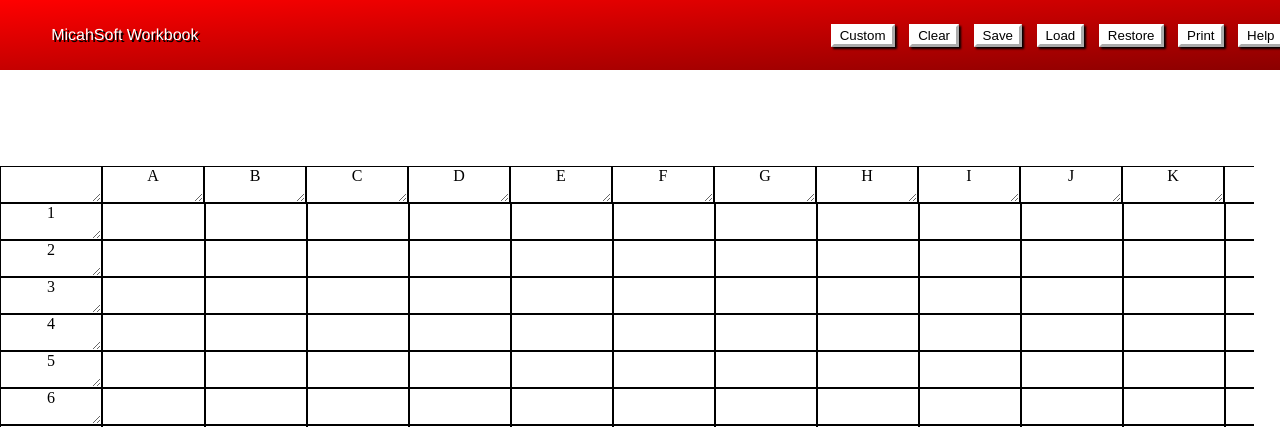
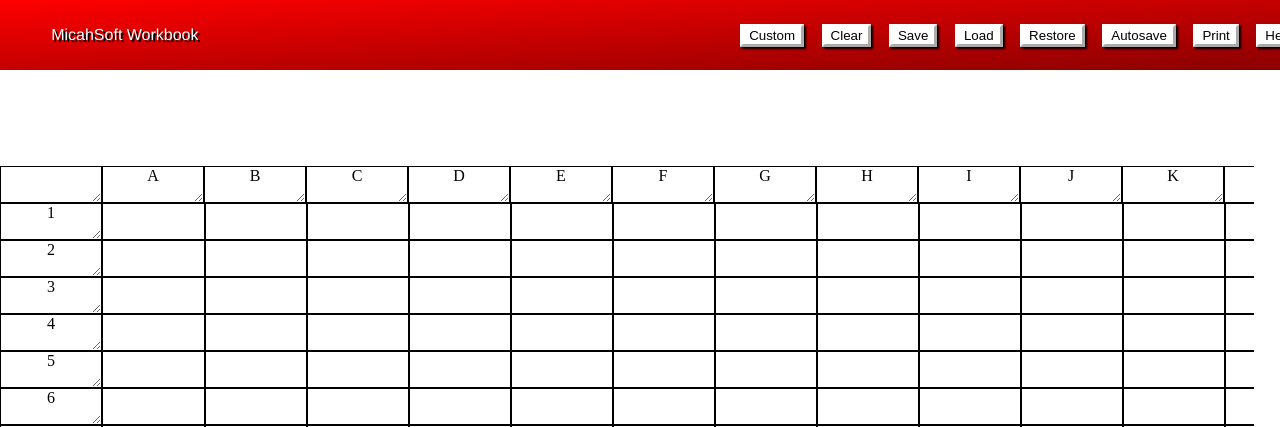
Before and after one commit to MGray2/MS_spreadsheet, a Django app: page /1/1 in a window 1280 px wide. Shown: the top 427 px of the page. Run offline with Django 4.2, Linux system fonts and the light colour scheme; some libraries are stand-ins or nearby versions.

Commit message:
Added new Autosave Feature

```diff
--- a/app/static/main2.js
+++ b/app/static/main2.js
@@ -14,6 +14,7 @@ const restoreButton = document.querySelector("#restoreButton");
 const printButton = document.querySelector("#printButton");
 const customButton = document.querySelector("#customButton");
 const customBar = document.querySelector(".customBar");
+const autoSave = document.querySelector("#autoSave");
 
 const customStart = document.querySelectorAll(".customStart"); // 2
 const customEnd = document.querySelectorAll(".customEnd"); // 2
@@ -28,6 +29,7 @@ customButton.addEventListener("click", () => {
     restoreButton.style.display = "none";
     printButton.style.display = "none";
     customBar.style.display = "flex";
+    autoSave.style.display = "none";
   } else {
     saveButton.style.display = "block";
     loadButton.style.display = "block";
@@ -35,8 +37,24 @@ customButton.addEventListener("click", () => {
     restoreButton.style.display = "block";
     printButton.style.display = "block";
     customBar.style.display = "none";
+    autoSave.style.display = "block";
   }
 });
+
+autoSave.addEventListener("click", () => {
+  if (autoSave.style.color == "black") {
+  autoSave.style.color = "green";
+  autoSave.style.borderColor = "white";
+  } else {
+    autoSave.style.color = "black";
+  }
+})
+
+window.addEventListener("beforeunload", () => {
+  if (autoSave.style.color === "green") {
+    save();
+  }
+})
 
 function preciseStretchAdd(iSquareStart, start, end, overlap) {
   iSquares[iSquareStart].addEventListener("mouseup", () => {
@@ -875,6 +893,11 @@ function load(saveNumber) {
     }
     fSquares[66].style.height = iSquares[67].style.height;
 
+    if (savedData.autoSave) {
+      autoSave.style.color = "green";
+      autoSave.style.borderColor = "white";
+    }
+
     return true;
   } else {
     return false;
@@ -888,8 +911,7 @@ document.addEventListener("DOMContentLoaded", () =>
 
 // ** Tool Box Buttons **
 
-// Save
-saveButton.addEventListener("dblclick", () => {
+function save() {
   const dData = [];
   const dColors = [];
   const iColors = [];
@@ -966,6 +988,7 @@ saveButton.addEventListener("dblclick", () => {
     savedIWidth: iWidth,
     savedSDim: squareDimension,
     savedIHeight: iHeight,
+    autoSave: autoSave.style.color === "green" ? true : false,
   };
 
   // Convert memory to string before storing in local storage
@@ -973,6 +996,11 @@ saveButton.addEventListener("dblclick", () => {
     `Save ${dSquares[0].textContent}`,
     JSON.stringify(memory)
   );
+}
+
+// Save
+saveButton.addEventListener("dblclick", () => {
+  save();
 
   alert("Save Successful");
 });
@@ -993,7 +1021,7 @@ restoreButton.addEventListener("dblclick", () => {
 });
 
 // Print
-printButton.addEventListener("dblclick", () => {
+printButton.addEventListener("click", () => {
   window.print();
 });
 
--- a/app/templates/spreadsheet.html
+++ b/app/templates/spreadsheet.html
@@ -24,6 +24,7 @@
     <button id="restoreButton" class="tool" title="Restore From File">
       Restore
     </button>
+    <button id="autoSave" class="tool" title="Enable Autosave">Autosave</button>
     <button id="printButton" class="tool" title="Print">Print</button>
     <button id="helpButton" class="tool" title="View Instructions">
       <a href={% url "help" %}>Help</a>
--- a/app/text.py
+++ b/app/text.py
@@ -6,7 +6,8 @@ toolbox_h2 = "Clear"
 toolbox_h3 = "Save"
 toolbox_h4 = "Load"
 toolbox_h5 = "Restore"
-toolbox_h6 = "Print"
+toolbox_h6 = "Autosave"
+toolbox_h7 = "Print"
 
 toolbox_custom = """
 This button is currently under development.
@@ -35,10 +36,13 @@ toolbox_restore = """
 The restore button is used to access data from another spreadsheet.
 More information can be accessed by going to the article on Saving and Loading.
 """
+toolbox_autosave = """
+The autosave button will automatically save your spreadsheet should the page close before a manual save was performed.
+Autosave will not activate when changes are made or if the save or load buttons are pressed.
+"""
 toolbox_print = """
 The print button will bring up the printing screen and convert the spreadsheet into a more printable format.
 It is advised to print front and back as spreadsheets can take up two pages.
-The print button is accessed by double clicking the print button.
 """
 
 toolbox_headers = [
@@ -48,6 +52,7 @@ toolbox_headers = [
     toolbox_h4,
     toolbox_h5,
     toolbox_h6,
+    toolbox_h7,
 ]
 
 toolbox_paragraphs = [
@@ -56,6 +61,7 @@ toolbox_paragraphs = [
     toolbox_save,
     toolbox_load,
     toolbox_restore,
+    toolbox_autosave,
     toolbox_print,
 ]
 
```
